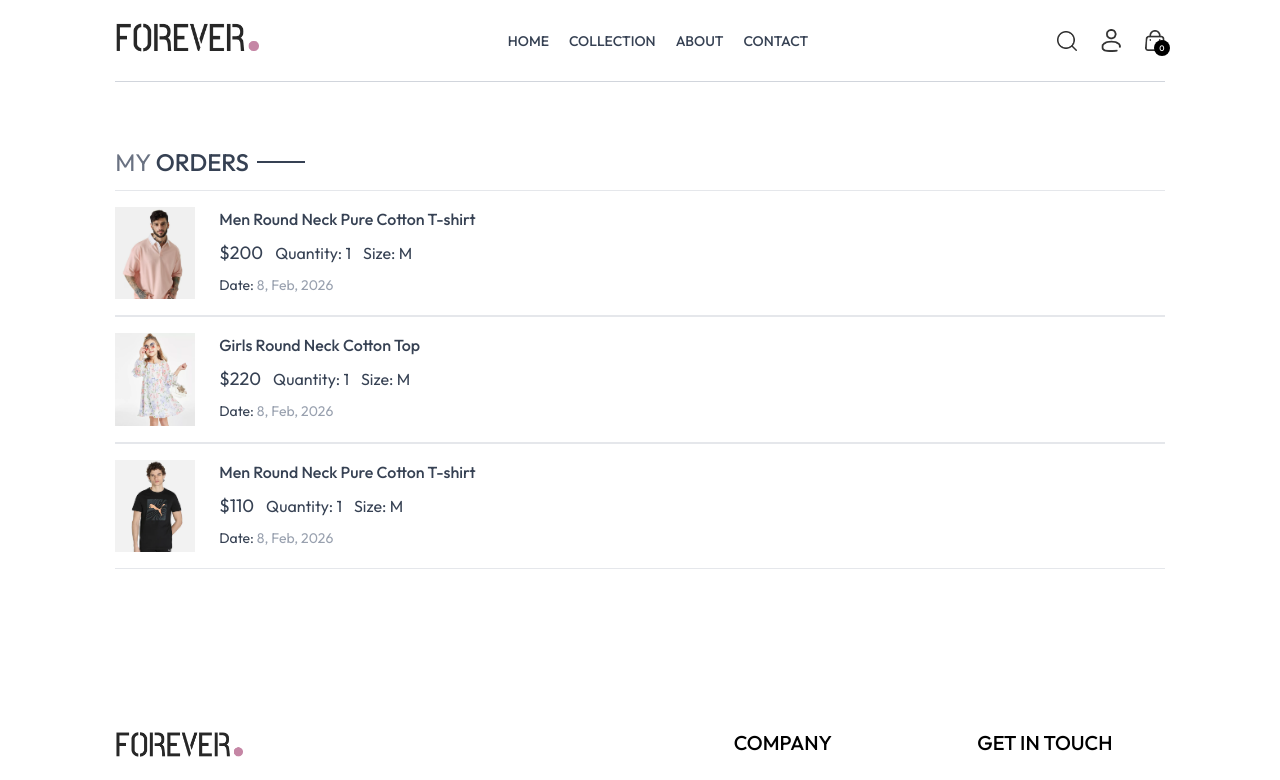
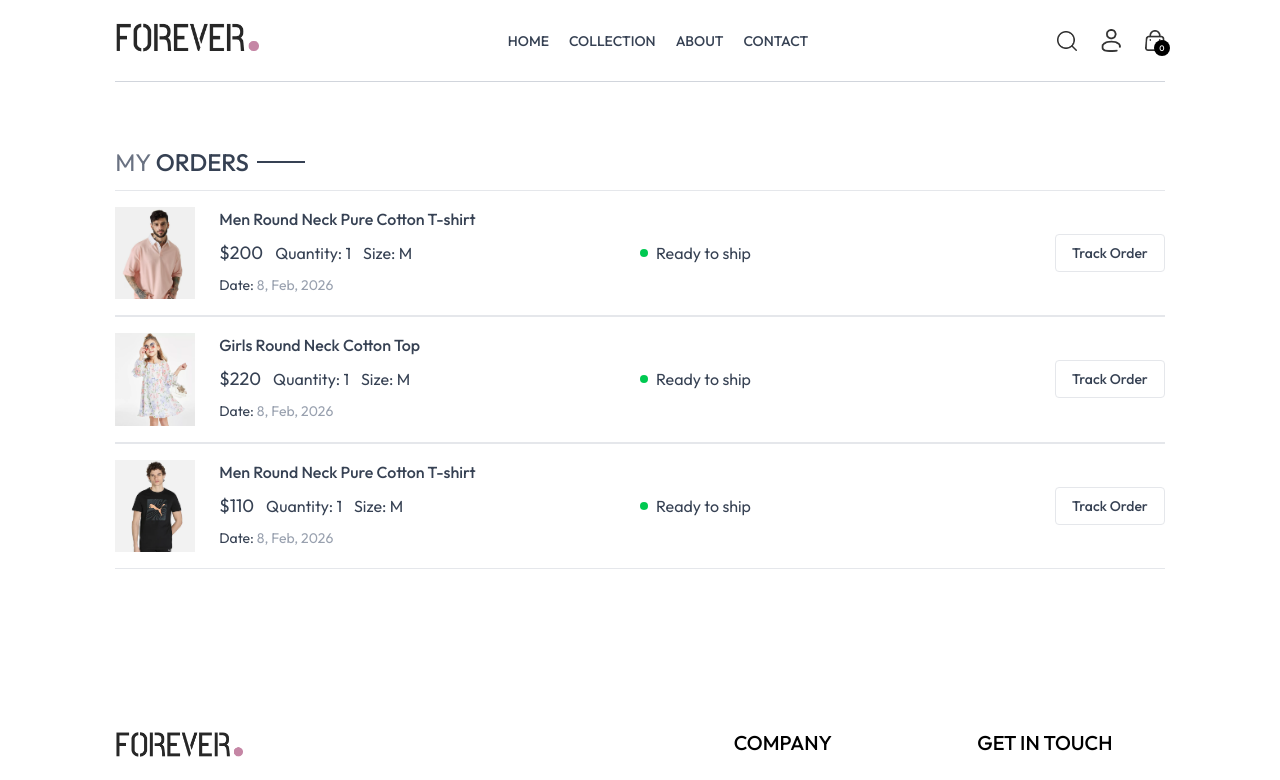
Before and after one commit to Zzamanapu/E-commerceClothing, a React (Vite) app in the folder frontend/: page /orders in a window 1280 px wide. Shown: the top 780 px of the page. Built offline with nearby package versions, Linux system fonts and the light colour scheme.

Commit message:
Complete: order page

```diff
--- a/frontend/src/components/Navbar.tsx
+++ b/frontend/src/components/Navbar.tsx
@@ -38,7 +38,9 @@
         <img onClick={() => setShowSearch(true)} src={assets.search_icon} className='w-5 cursor-pointer' alt="" />
 
         <div className='group relative'>
-          <img src={assets.profile_icon} className='w-5 cursor-pointer' alt="" />
+          <Link to={'/login'}>
+            <img src={assets.profile_icon} className='w-5 cursor-pointer' alt="" />
+          </Link>
           <div className='group-hover:block hidden absolute dropdown-menu right-0 pt-4'>
             <div className='flex flex-col gap-2 w-36 py-3 px-5 bg-slate-100 text-gray-500 rounded'>
               <p className='cursor-pointer hover:text-black'>My profile</p>
--- a/frontend/src/pages/Orders.tsx
+++ b/frontend/src/pages/Orders.tsx
@@ -15,7 +15,7 @@
       <div>
         {
           products.slice(1, 4).map((item, index) => (
-            <div key={index} className='py-4 border-t border-gray-200 border-b text-gray-700 flex-col md:flex-row md:items-center md:justify-between gap-4'>
+            <div key={index} className='py-4 border-t border-gray-200 border-b text-gray-700 flex flex-col md:flex-row md:items-center md:justify-between gap-4'>
               <div className='flex items-start gap-6 text-sm'>
                 <img className='w-16 sm:w-20' src={item.image[0]} alt="" />
 
@@ -29,6 +29,14 @@
                   <p className='mt-2'>Date: <span className='text-gray-400'>8, Feb, 2026</span></p>
                 </div>
               </div>
+
+              <div className='md:w-1/2 flex justify-between'>
+                <div className='flex items-center gap-2'>
+                  <p className='min-w-2 h-2 rounded-full bg-green-500'></p>
+                  <p className='text-sm md:text-base'>Ready to ship</p>
+                </div>
+                <button className='border border-gray-200 px-4 py-2 text-sm font-medium rounded-sm'>Track Order</button>
+              </div>
             </div>
           ))
         }
```
